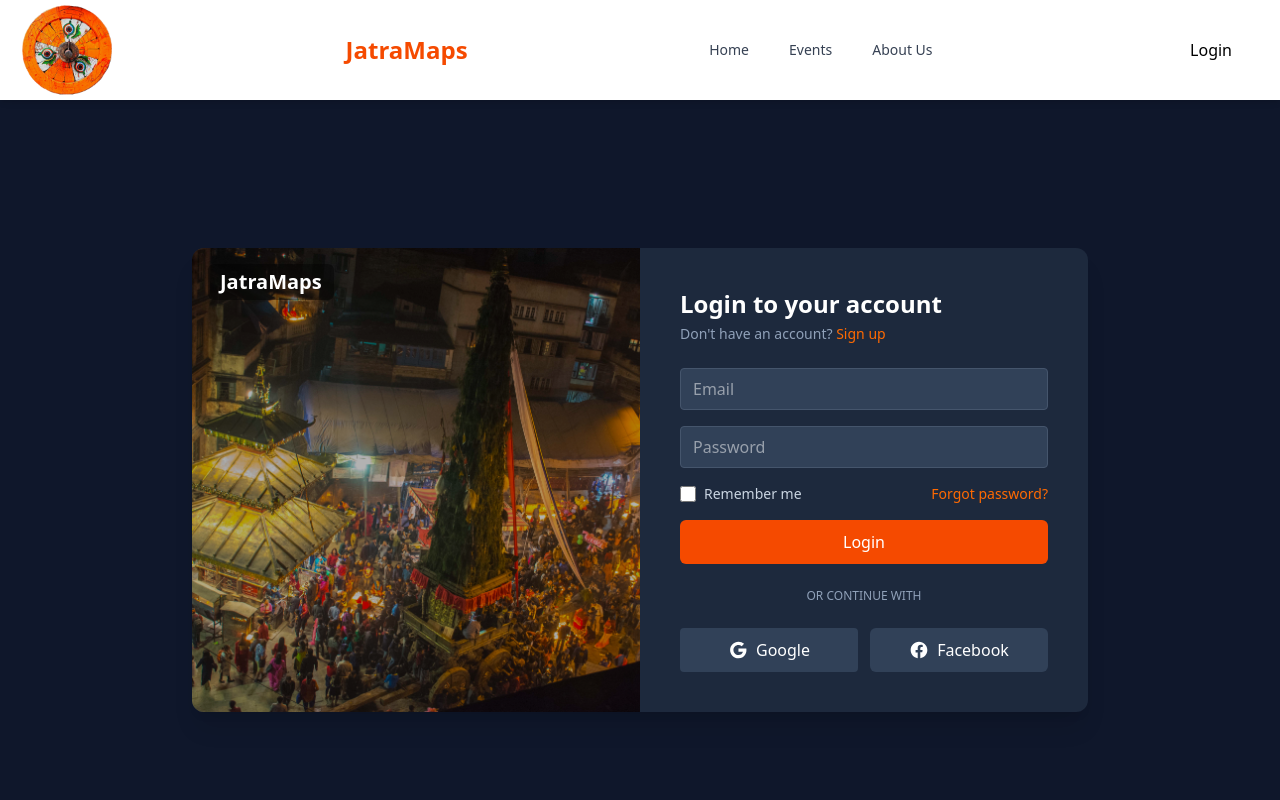
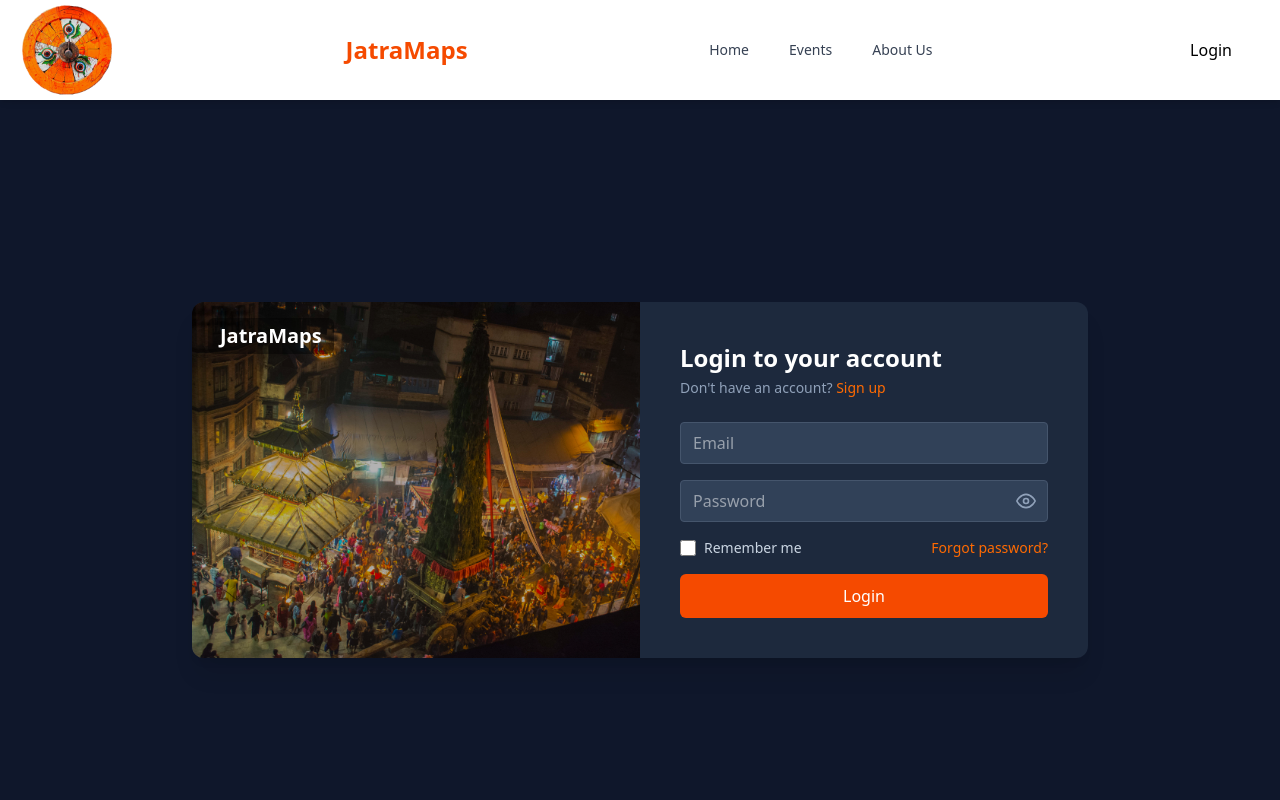
Before and after one commit to sarojbomjan/JatraMaps, a React (Vite) app: page /login in a window 1280 px wide. Shown: the top 800 px of the page. Built offline with nearby package versions, Linux system fonts and the light colour scheme.

Commit message:
Eye & Remember me

```diff
--- a/package.json
+++ b/package.json
@@ -16,8 +16,10 @@
     "react": "^19.0.0",
     "react-calendar": "^5.1.0",
     "react-dom": "^19.0.0",
+    "react-feather": "^2.0.10",
     "react-hot-toast": "^2.5.2",
     "react-icons": "^5.5.0",
+    "react-icons-kit": "^2.0.0",
     "react-responsive": "^10.0.1",
     "react-router-dom": "^7.4.0"
   },
--- a/src/pages/Login.jsx
+++ b/src/pages/Login.jsx
@@ -1,19 +1,30 @@
-import { useState } from "react";
+import { useState, useEffect } from "react";
 import { Link, useNavigate } from "react-router-dom";
+import { Eye, EyeOff } from "react-feather";
 import "../index.css";
 import MachindranathImage from "../assets/Machindranath.jpg";
 import axios from "axios";
 
 const Login = () => {
-
   const navigate = useNavigate();
   const [loading, setLoading] = useState(false);
   const [error, setError] = useState(null);
+  const [rememberMe, setRememberMe] = useState(false);
+  const [showPassword, setShowPassword] = useState(false);
 
   const [formData, setFormData] = useState({
     email: "",
     password: "",
   });
+
+  useEffect(() => {
+    const savedEmail = localStorage.getItem("rememberedEmail");
+    const savedPassword = localStorage.getItem("rememberedPassword");
+    if (savedEmail && savedPassword) {
+      setFormData({ email: savedEmail, password: savedPassword });
+      setRememberMe(true);
+    }
+  }, []);
 
   const handleChange = (e) => {
     const { name, value } = e.target;
@@ -23,50 +34,57 @@ const Login = () => {
     }));
   };
 
+  const handleRememberMe = (e) => {
+    setRememberMe(e.target.checked);
+  };
+
   const handleSubmit = async (e) => {
     e.preventDefault();
     setLoading(true);
     setError(null);
 
-    try{
+    try {
       const response = await axios.post("http://localhost:5000/users/login", formData, {
-        headers: {
-          'Content-Type': 'application/json'
-        }
+        headers: { "Content-Type": "application/json" },
       });
+
       console.log("Success", response.data);
 
       if (response.data) {
-        // store tokens and user data
-        localStorage.setItem('accessToken', response.data.accessToken);
-        localStorage.setItem('refreshToken', response.data.refreshToken);
+        localStorage.setItem("accessToken", response.data.accessToken);
+        localStorage.setItem("refreshToken", response.data.refreshToken);
         localStorage.setItem("user", JSON.stringify(response.data.user));
 
+        if (rememberMe) {
+          localStorage.setItem("rememberedEmail", formData.email);
+          localStorage.setItem("rememberedPassword", formData.password);
+        } else {
+          localStorage.removeItem("rememberedEmail");
+          localStorage.removeItem("rememberedPassword");
+        }
+
         const userRole = response.data.user?.role?.toLowerCase();
-
-        switch(userRole) {
-          case 'admin':
-            navigate('/admin/dashboard');
+        switch (userRole) {
+          case "admin":
+            navigate("/admin/dashboard");
             break;
-          case 'moderator':
-            navigate('/moderator/dashboard');
+          case "moderator":
+            navigate("/moderator/dashboard");
             break;
-          case 'customer':
-            navigate('/customer/dashboard');
+          case "customer":
+            navigate("/customer/dashboard");
             break;
           default:
-            navigate('/dashboard');
+            navigate("/dashboard");
         }
       } else {
         throw new Error("Invalid response from server");
       }
     } catch (error) {
       console.error("Login error:", error);
-      const errorMessage = error.response?.data?.message ||
-                         error.message ||
-                         "Login failed. Please try again.";
+      const errorMessage =
+        error.response?.data?.message || error.message || "Login failed. Please try again.";
       setError(errorMessage);
-      toast.error(errorMessage);
     } finally {
       setLoading(false);
     }
@@ -76,20 +94,22 @@ const Login = () => {
     <div className="min-h-screen flex items-center justify-center p-4 bg-slate-900">
       <div className="w-full max-w-4xl flex flex-col md:flex-row rounded-xl overflow-hidden shadow-xl bg-slate-800">
 
-        {/* Left: Image Section */}
         <div className="relative w-full md:w-1/2 h-60 md:h-auto">
           <div className="absolute inset-0 bg-black/30 flex items-start p-4">
-            <h2 className="text-white text-xl font-semibold bg-black/40 px-3 py-1 rounded-md">JatraMaps</h2>
+            <h2 className="text-white text-xl font-semibold bg-black/40 px-3 py-1 rounded-md">
+              JatraMaps
+            </h2>
           </div>
           <img src={MachindranathImage} alt="Machindranath festival" className="w-full h-full object-cover" />
         </div>
 
-        {/* Right: Login Form */}
         <div className="w-full md:w-1/2 p-6 md:p-10">
           <h1 className="text-white text-2xl font-semibold">Login to your account</h1>
           <p className="text-slate-400 text-sm mt-1">
             Don't have an account?{" "}
-            <Link to="/signUp" className="text-orange-500 hover:underline">Sign up</Link>
+            <Link to="/signUp" className="text-orange-500 hover:underline">
+              Sign up
+            </Link>
           </p>
 
           <form onSubmit={handleSubmit} className="mt-6 space-y-4">
@@ -103,61 +123,49 @@ const Login = () => {
               required
             />
 
+            <div className="relative">
               <input
-              type="password"
+                type={showPassword ? "text" : "password"} // Toggle type based on state
                 name="password"
                 value={formData.password}
                 onChange={handleChange}
                 placeholder="Password"
-              className="w-full px-3 py-2 rounded bg-slate-700 border border-slate-600 text-white focus:ring-2 focus:ring-orange-500"
+                className="w-full px-3 py-2 rounded bg-slate-700 border border-slate-600 text-white focus:ring-2 focus:ring-orange-500 pr-10"
                 required
               />
+              <button
+                type="button"
+                onClick={() => setShowPassword(!showPassword)}
+                className="absolute inset-y-0 right-3 flex items-center text-slate-400 hover:text-white"
+              >
+                {showPassword ? <EyeOff size={20} /> : <Eye size={20} />}
+              </button>
+            </div>
 
             <div className="flex justify-between items-center text-sm">
               <label className="flex items-center space-x-2 text-slate-300">
-                <input type="checkbox" className="w-4 h-4 text-orange-500 bg-slate-700 border-slate-600 focus:ring-orange-500" />
+                <input
+                  type="checkbox"
+                  checked={rememberMe}
+                  onChange={handleRememberMe}
+                  className="w-4 h-4 text-orange-500 bg-slate-700 border-slate-600 focus:ring-orange-500"
+                />
                 <span>Remember me</span>
               </label>
-              <Link to="/forgot-password" className="text-orange-500 hover:underline">Forgot password?</Link>
+              <Link to="/forgot-password" className="text-orange-500 hover:underline">
+                Forgot password?
+              </Link>
             </div>
 
             <button
               type="submit"
               className="w-full py-2.5 bg-orange-600 hover:bg-orange-700 text-white rounded-md font-medium transition"
             >
-              Login
+              {loading ? "Logging in..." : "Login"}
             </button>
           </form>
 
-          {/* Divider */}
-          <div className="relative my-6">
-            <div className="absolute inset-0 flex items-center">
-              <div className="w-full border-t border-slate-600"></div>
         </div>
-            <div className="relative flex justify-center text-xs uppercase bg-slate-800 px-2 text-slate-400">
-              Or continue with
-            </div>
-          </div>
-
-          {/* Social Login Buttons */}
-          <div className="grid grid-cols-1 sm:grid-cols-2 gap-3">
-
-            <button className="flex items-center justify-center py-2 bg-slate-700 hover:bg-slate-600 rounded text-white transition">
-              <svg className="w-5 h-5 mr-2" fill="currentColor" viewBox="0 0 24 24">
-                <path d="M12.545,10.239v3.821h5.445c-0.712,2.315-2.647,3.972-5.445,3.972c-3.332,0-6.033-2.701-6.033-6.032s2.701-6.032,6.033-6.032c1.498,0,2.866,0.549,3.921,1.453l2.814-2.814C17.503,2.988,15.139,2,12.545,2C7.021,2,2.543,6.477,2.543,12s4.478,10,10.002,10c8.396,0,10.249-7.85,9.426-11.748L12.545,10.239z" />
-              </svg>
-              Google
-            </button>
-
-            <button className="flex items-center justify-center py-2.5 px-4 bg-slate-700 hover:bg-slate-600 rounded-md text-white transition-colors duration-200">
-              <svg className="w-5 h-5 mr-2" viewBox="0 0 24 24" fill="currentColor">
-                <path d="M22 12c0-5.523-4.477-10-10-10S2 6.477 2 12c0 4.991 3.657 9.128 8.438 9.879v-6.987H7.898v-2.892h2.54V9.689c0-2.507 1.493-3.89 3.777-3.89 1.095 0 2.238.195 2.238.195v2.46h-1.26c-1.243 0-1.63.776-1.63 1.572v1.89h2.773l-.443 2.892h-2.33v6.987C18.343 21.128 22 16.991 22 12z" />
-              </svg>
-               Facebook
-            </button>
-          </div>
-        </div>
-
       </div>
     </div>
   );
```
Also changed, not shown: 1 other file (tests, documents, lock files or other folders). Lines whose indentation alone changed are shown as unchanged.
